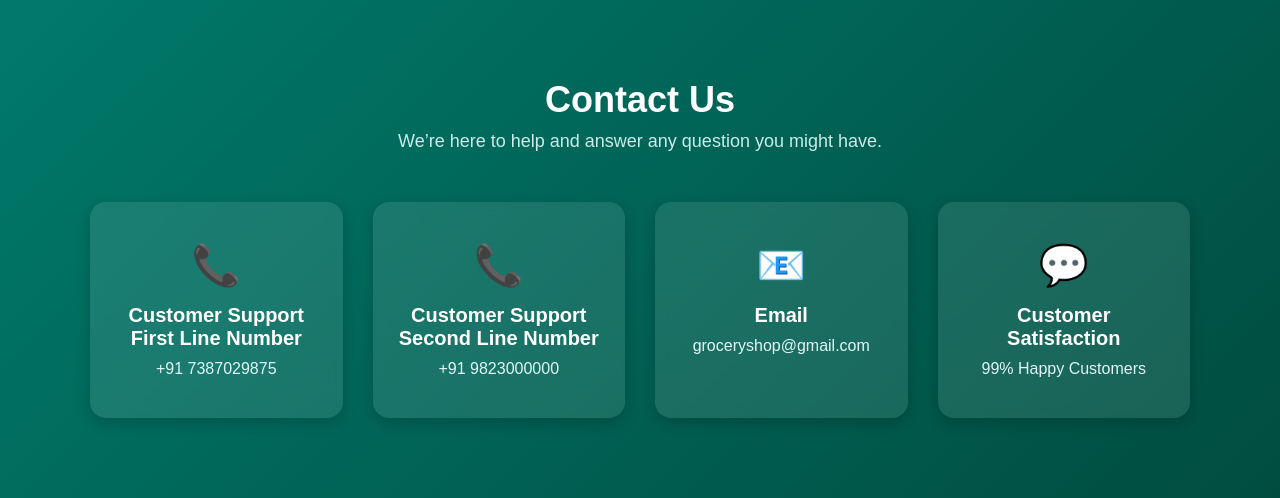
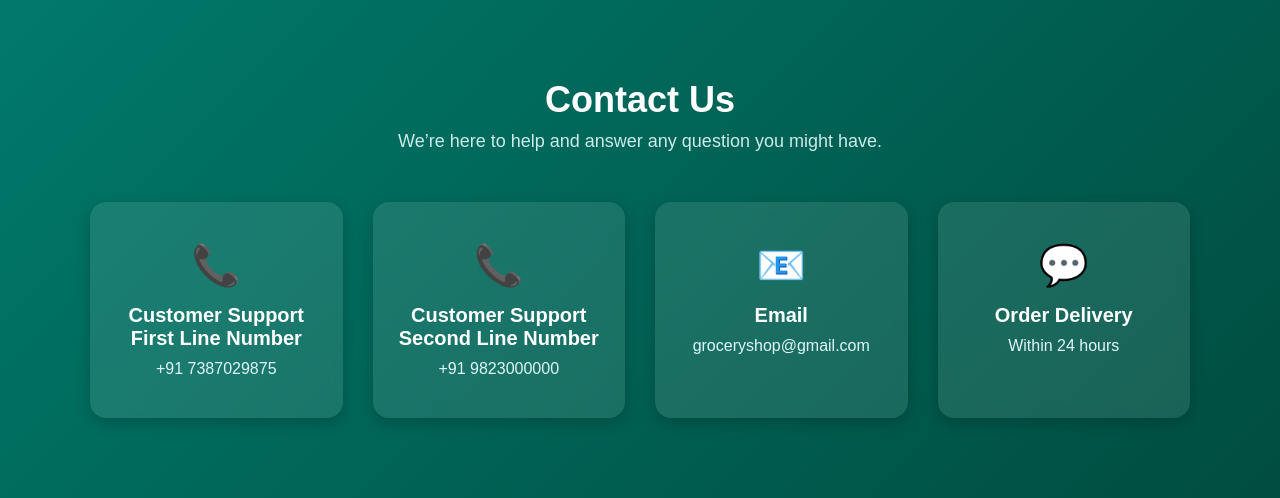
Before and after one commit to Manas-Kamdi/GroceryShop, a Django app: page /about/ in a window 1280 px wide. Shown: the part 3487-3985 px from the top of the page. Run offline with Django 5.2, Linux system fonts and the light colour scheme.

Commit message:
Change available

```diff
--- a/templates/About.html
+++ b/templates/About.html
@@ -610,8 +610,8 @@
                 </div>
                 <div class="contactus-card">
                     <div class="contactus-icon">💬</div>
-                    <h4 class="contactus-card-title">Customer Satisfaction</h4>
-                    <p class="contactus-detail">99% Happy Customers</p>
+                    <h4 class="contactus-card-title">Order Delivery</h4>
+                    <p class="contactus-detail">Within 24 hours</p>
                 </div>
             </div>
         </div>
```
